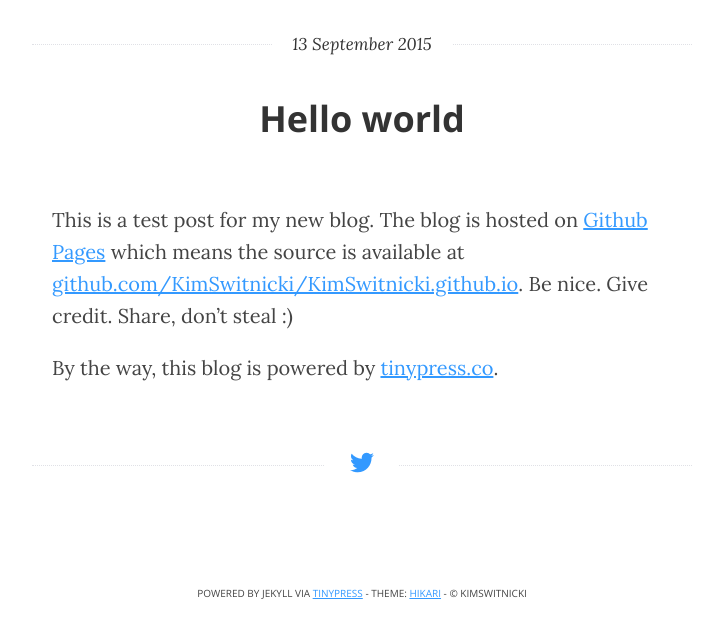
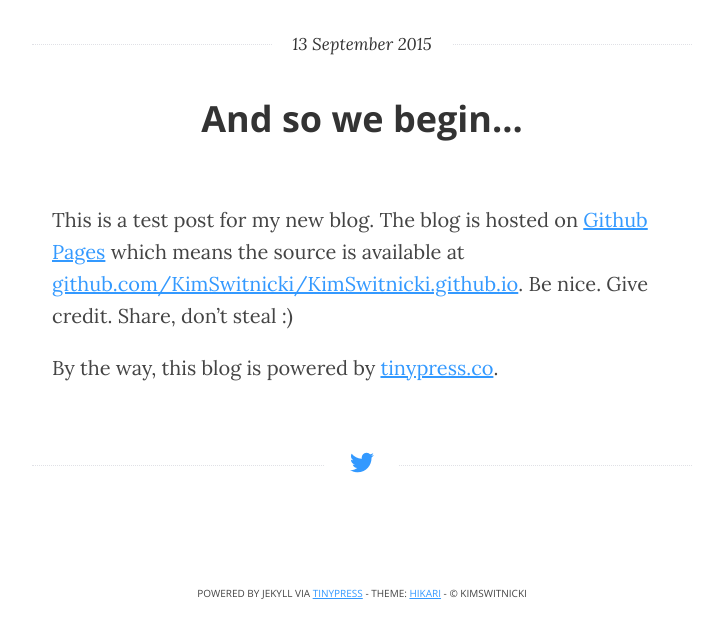
Before and after one commit to KimSwitnicki/KimSwitnicki.github.io, a Jekyll site: the page built from _posts/2015-09-13-hello-world.markdown, in a window 1280 px wide, cut to the strip 154-792 px from the top of the page. Shown: the whole strip, without its empty margins (278-1001 px from the left). Built offline with Jekyll 4.4.1, drawn with Linux system fonts in a browser that asks for light colours.

Commit message:
Post update: Hello world

```diff
--- a/_posts/2015-09-13-hello-world.markdown
+++ b/_posts/2015-09-13-hello-world.markdown
@@ -1,6 +1,6 @@
 ---
 published: true
-title: Hello world
+title: And so we begin...
 layout: post
 ---
 This is a test post for my new blog. The blog is hosted on [Github Pages](http://pages.github.com/) which means the source is available at [github.com/KimSwitnicki/KimSwitnicki.github.io](http://github.com/KimSwitnicki/KimSwitnicki.github.io). Be nice. Give credit. Share, don't steal :)
```
